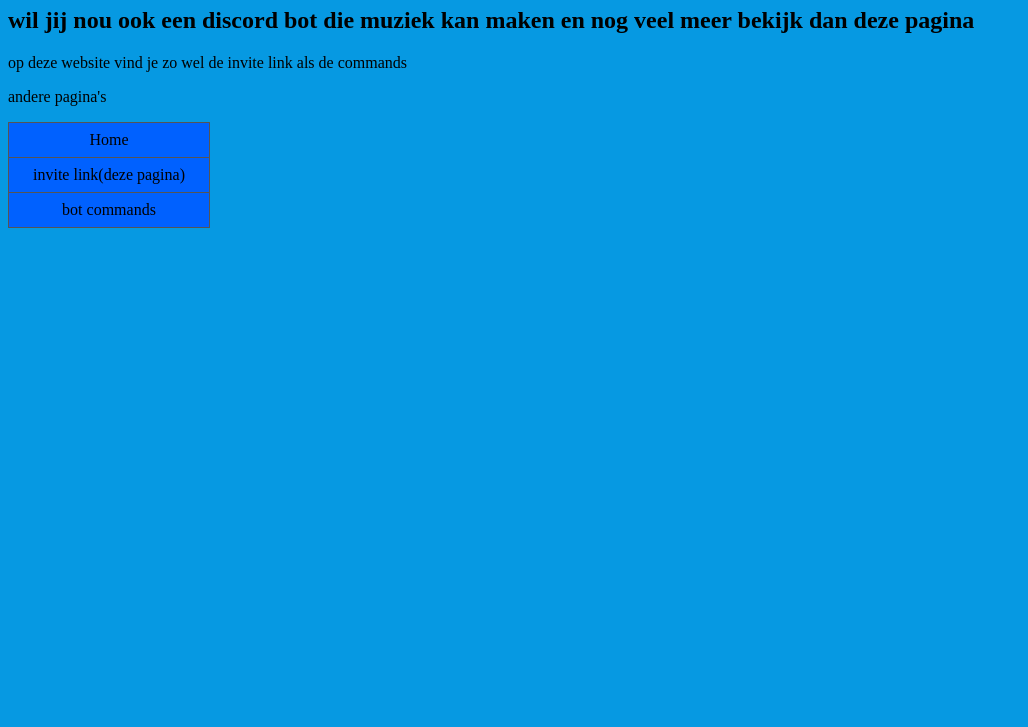
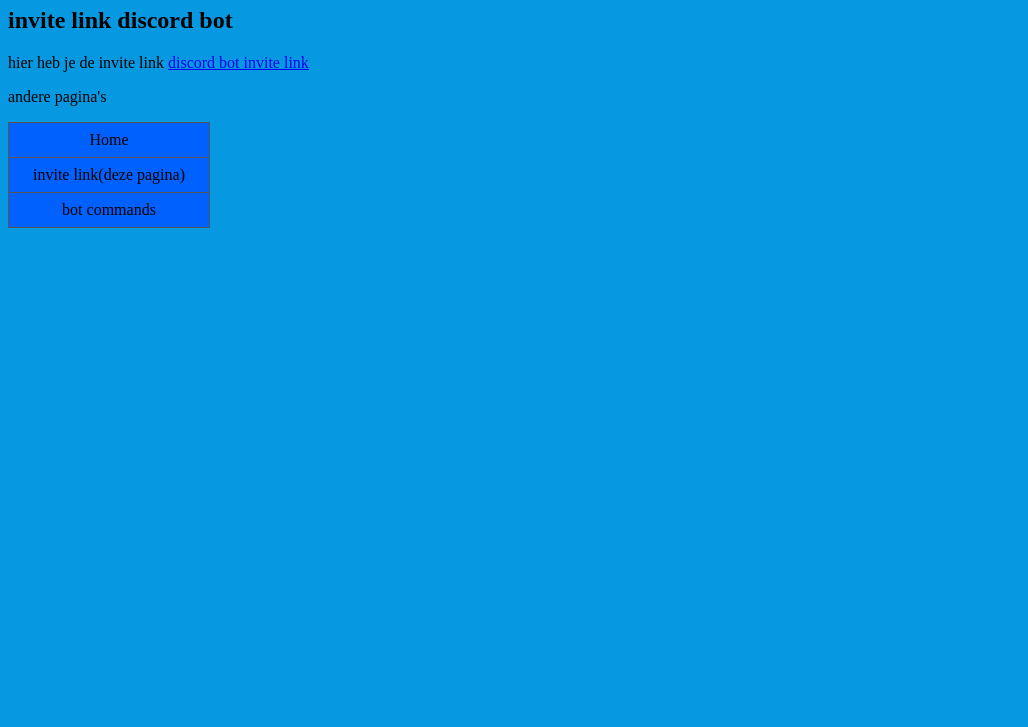
Before and after one commit to nickdebesten/nickie-bot-discord, a plain HTML site: page invite.html in a window 1280 px wide. Shown: the part 73-800 px from the top of the page, without its empty margins (0-1028 px from the left). Drawn offline with Linux system fonts and the light colour scheme.

Commit message:
Update invite.html

```diff
--- a/invite.html
+++ b/invite.html
@@ -7,8 +7,9 @@
       }
   </style>
   <h1> discord bot nickie</h1>
-  <h2> wil jij nou ook een discord bot die muziek kan maken en nog veel meer bekijk dan deze pagina</h2>
-<a>op deze website vind je zo wel de invite link als de commands</a>
+  <h2> invite link discord bot</h2>
+<a>hier heb je de invite link</a>
+  <a href="https://discordapp.com/oauth2/authorize?client_id=420610636939001857&scope=bot" target="_blank>">discord bot invite link</a>
 <p> andere pagina's<p>
   <html>
   <head>
@@ -40,7 +41,7 @@
 
   li:active {
       background-color: #0400ff;
-      color: white;
+      color: #0400ff
   }
 
   li:hover {
```
